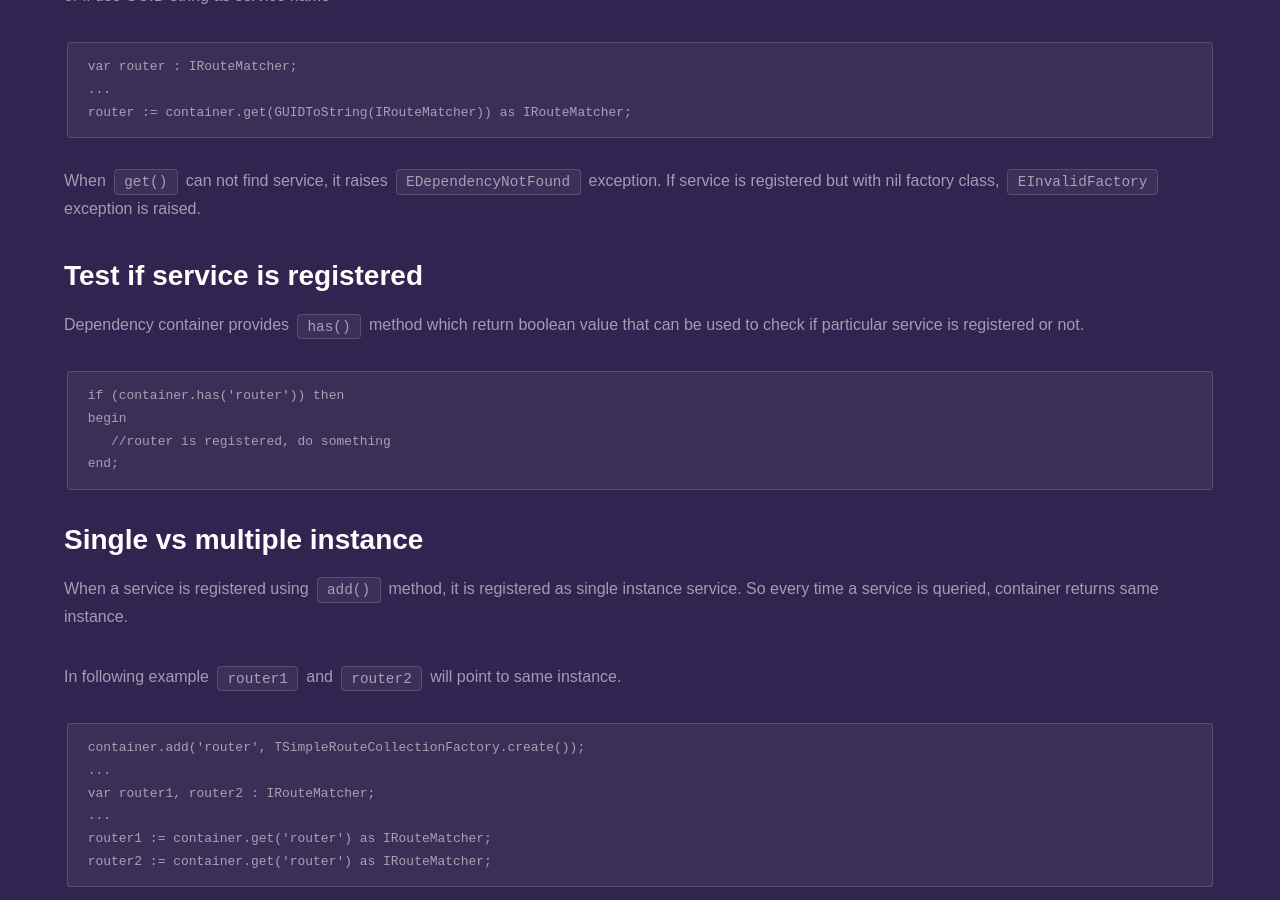
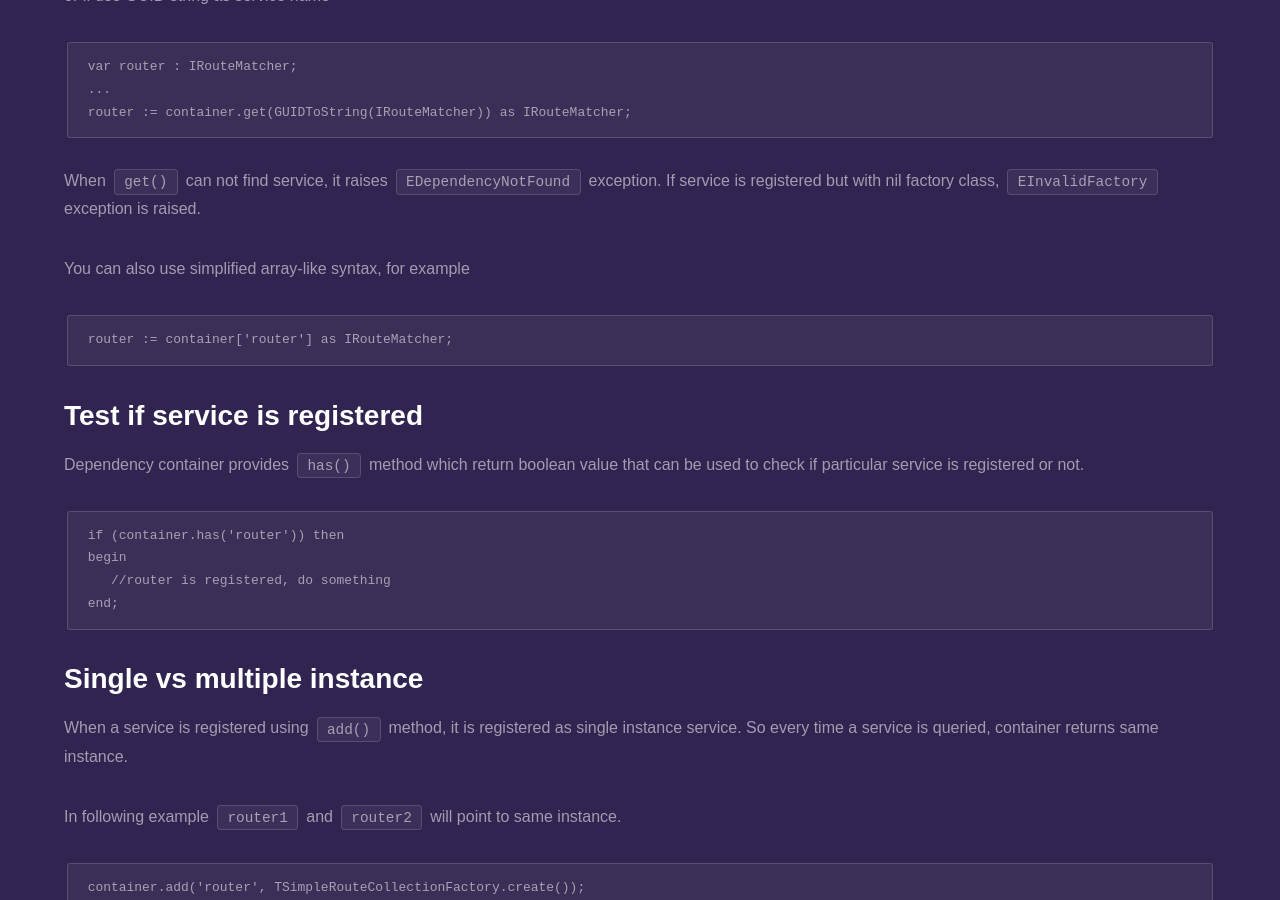
Before and after one commit to fanoframework/fanoframework.github.io, a Jekyll site: the page built from dependency-container/index.md, in a window 1280 px wide and 900 px high, scrolled down 2018 px. Built offline with Jekyll 4.4.1, drawn with Linux system fonts in a browser that asks for light colours; our own code applies the rules of GitHub Pages for plain Markdown files.

Commit message:
add content about array -like access to get registered service

````diff
--- a/dependency-container/index.md
+++ b/dependency-container/index.md
@@ -81,6 +81,12 @@ router := container.get(GUIDToString(IRouteMatcher)) as IRouteMatcher;
 
 When `get()` can not find service, it raises `EDependencyNotFound` exception.
 If service is registered but with nil factory class, `EInvalidFactory` exception is raised.
+
+You can also use simplified array-like syntax, for example
+
+```
+router := container['router'] as IRouteMatcher;
+```
 
 ## Test if service is registered
 
````
